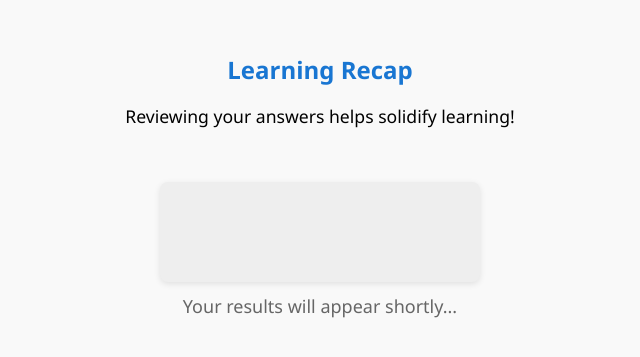
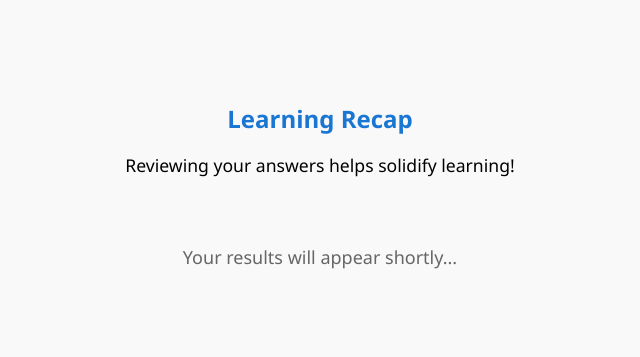
Before and after one commit to christensenandrew455-cell/Testifyai, a Next.js app: page /ad in a window 1280 px wide. Shown: the part 203-560 px from the top of the page, without its empty margins (320-960 px from the left). Built offline with nearby package versions, Linux system fonts and the light colour scheme.

Commit message:
Update page.js

```diff
--- a/app/ad/page.js
+++ b/app/ad/page.js
@@ -8,17 +8,15 @@ export default function AdPage() {
   const [explanations, setExplanations] = useState([]);
   const [currentIndex, setCurrentIndex] = useState(0);
 
-  // Load the user's answered questions and their explanations
+  // Load user's answered questions and their explanations
   useEffect(() => {
     try {
       const stored = sessionStorage.getItem("testData");
       if (stored) {
         const questions = JSON.parse(stored);
-        // Collect all explanations from the questions already taken
         const takenExplanations = questions
           .map((q) => q.explanation)
           .filter(Boolean);
-        // Shuffle them for randomness
         const shuffled = takenExplanations.sort(() => Math.random() - 0.5);
         setExplanations(shuffled);
       }
@@ -36,14 +34,8 @@ export default function AdPage() {
     return () => clearInterval(interval);
   }, [explanations]);
 
-  // Load AdSense and redirect after 10 seconds
+  // Redirect after 10 seconds
   useEffect(() => {
-    try {
-      (adsbygoogle = window.adsbygoogle || []).push({});
-    } catch (e) {
-      console.error("AdSense load error:", e);
-    }
-
     const timer = setTimeout(() => {
       const stored = sessionStorage.getItem("testData");
       if (stored) {
@@ -51,11 +43,7 @@ export default function AdPage() {
           const data = JSON.parse(stored);
           const score = data.filter((q) => q.isCorrect).length;
           const total = data.length;
-
-          // ✅ NEW: include topic from testData
           const topic = data[0]?.topic || "Unknown Topic";
-
-          // ✅ Send topic with score + total to /results
           router.push(
             `/results?score=${score}&total=${total}&topic=${encodeURIComponent(topic)}`
           );
@@ -66,7 +54,6 @@ export default function AdPage() {
         router.push("/results");
       }
     }, 10000);
-
     return () => clearTimeout(timer);
   }, [router]);
 
@@ -74,6 +61,16 @@ export default function AdPage() {
     explanations.length > 0
       ? explanations[currentIndex]
       : "Reviewing your answers helps solidify learning!";
+
+  // ✅ Add Ezoic ad loading logic
+  useEffect(() => {
+    if (typeof window !== "undefined" && window.ezstandalone) {
+      window.ezstandalone.cmd = window.ezstandalone.cmd || [];
+      window.ezstandalone.cmd.push(function () {
+        window.ezstandalone.showAds(101); // Replace 101 with your real Ezoic placement ID
+      });
+    }
+  }, []);
 
   return (
     <div
@@ -99,37 +96,18 @@ export default function AdPage() {
           maxWidth: "500px",
           minHeight: "60px",
           transition: "opacity 0.5s ease-in-out",
-          color: "#000", // make facts visible
+          color: "#000",
         }}
       >
         {currentFact}
       </p>
 
-      {/* Google AdSense Ad Slot */}
-      <div
-        style={{
-          width: "320px",
-          height: "100px",
-          backgroundColor: "#eee",
-          display: "flex",
-          justifyContent: "center",
-          alignItems: "center",
-          borderRadius: "8px",
-          boxShadow: "0 2px 6px rgba(0,0,0,0.1)",
-          marginBottom: "10px",
-        }}
-      >
-        <ins
-          className="adsbygoogle"
-          style={{ display: "block" }}
-          data-ad-client="ca-pub-98361203528322422" // ← your AdSense ID
-          data-ad-slot="1234567890" // ← your ad slot ID
-          data-ad-format="auto"
-          data-full-width-responsive="true"
-        ></ins>
-      </div>
+      {/* ✅ Ezoic Ad Placeholder (center ad) */}
+      <div id="ezoic-pub-ad-placeholder-101" />
 
-      <p style={{ color: "#666" }}>Your results will appear shortly...</p>
+      <p style={{ color: "#666", marginTop: "12px" }}>
+        Your results will appear shortly...
+      </p>
     </div>
   );
 }
```
